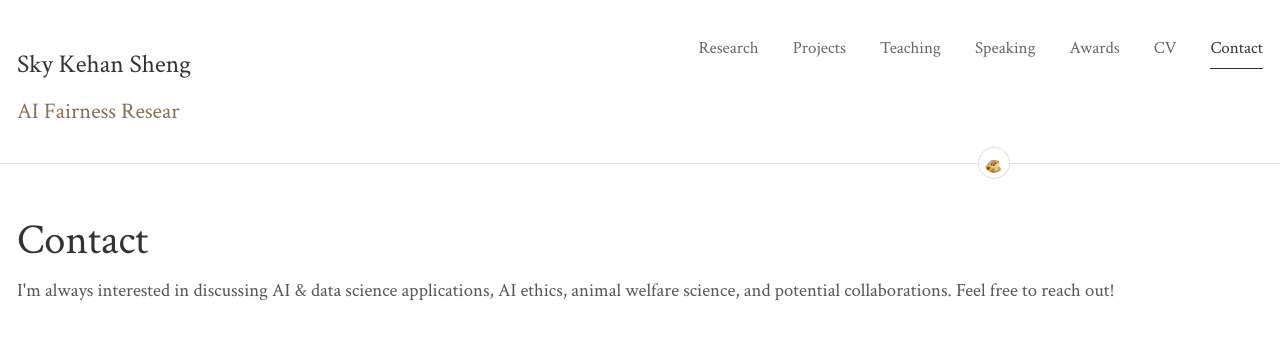
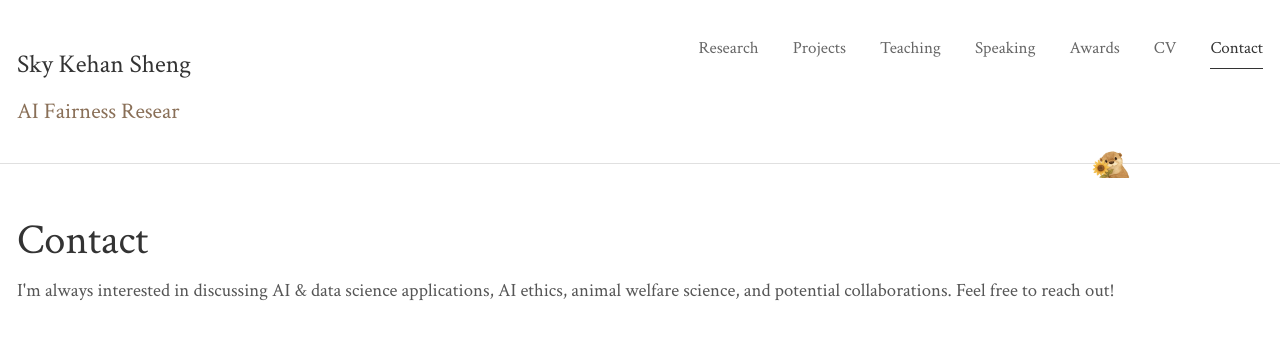
Before and after one commit to skysheng7/skysheng7.github.io, a Jekyll site: the page built from contact.html, in a window 1280 px wide. Shown: the top 337 px of the page. Built offline with Jekyll 4.4.1, drawn with Linux system fonts in a browser that asks for light colours.

Commit message:
update icon

```diff
--- a/assets/css/main.css
+++ b/assets/css/main.css
@@ -100,15 +100,11 @@ a:hover {
 .border-icon {
     position: absolute;
     bottom: -15px;
-    right: 20%;
+    right: 10%;
     transform: translateX(-50%);
-    width: 30px;
-    height: 30px;
+    width: 40px;
+    height: 40px;
     object-fit: contain;
-    background-color: #fff;
-    padding: 5px;
-    border-radius: 50%;
-    box-shadow: 0 0 0 1px #e0e0e0;
 }
 
 .site-nav ul {
```
